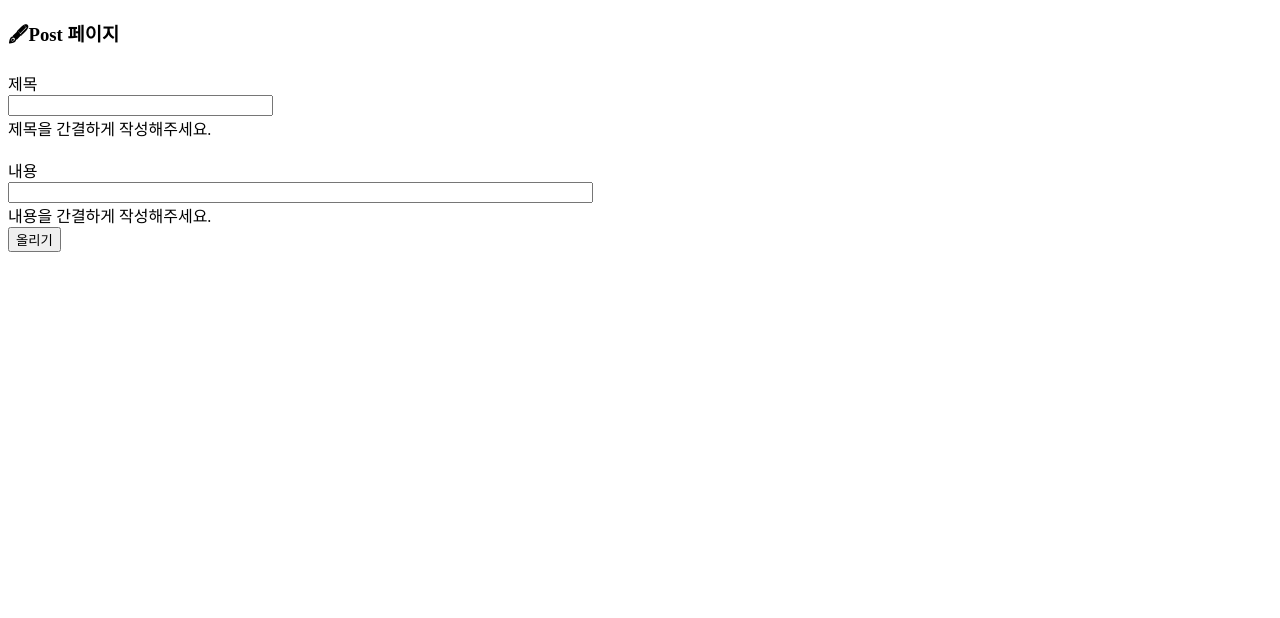
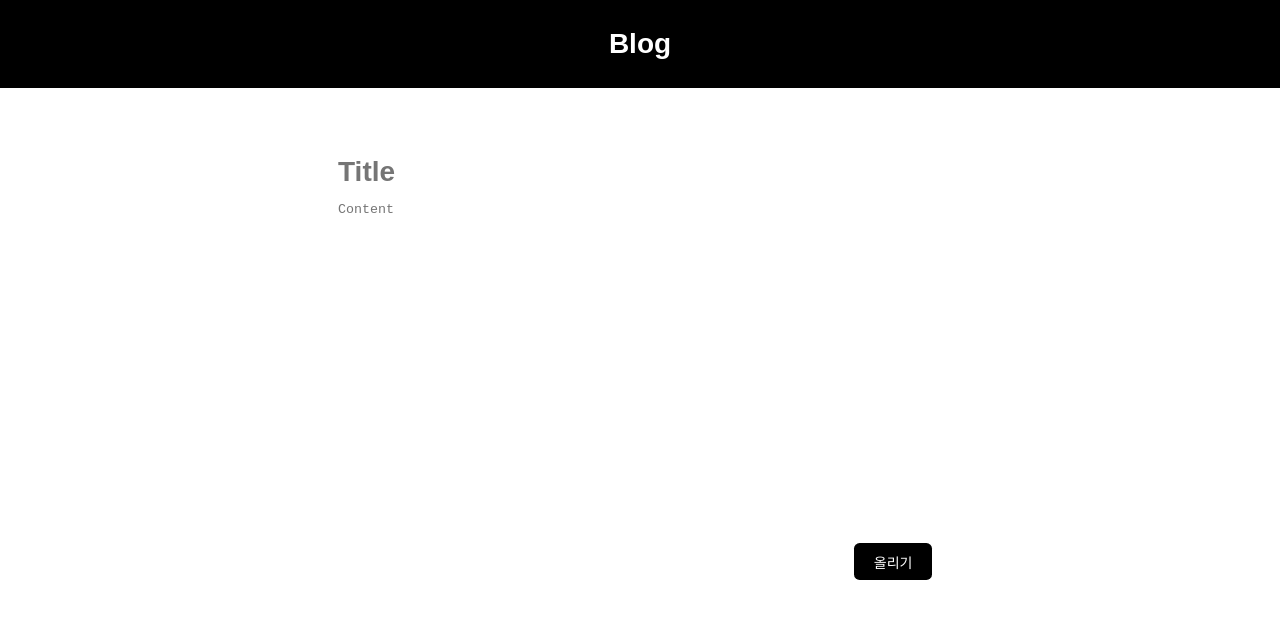
Before and after one commit to HarryA123/React-ToyProjects, a React (Create React App) app in the folder blog/: page /post in a window 1280 px wide. Shown: the top 618 px of the page. Built offline with nearby package versions, Linux system fonts and the light colour scheme.

Commit message:
style: Add styled-components

```diff
--- a/blog/package.json
+++ b/blog/package.json
@@ -12,6 +12,7 @@
     "react-router-dom": "^6.3.0",
     "react-scripts": "5.0.1",
     "redux": "^4.2.0",
+    "styled-components": "^5.3.5",
     "web-vitals": "^2.1.4"
   },
   "scripts": {
--- a/blog/src/App.js
+++ b/blog/src/App.js
@@ -2,9 +2,12 @@ import { Routes, Route, BrowserRouter } from "react-router-dom";
 import Post from "./pages/Post";
 import Main from "./pages/Main";
 import Posting from "./pages/Posting";
+import GlobalStyle from "./components/GlobalStyle";
 
 function App() {
   return (
+    <>
+      <GlobalStyle/>
       <BrowserRouter>
         <Routes>
           <Route path="/" element={<Main />}></Route>
@@ -12,6 +15,7 @@ function App() {
           <Route path="/:index" element={<Posting />}></Route>
         </Routes>
       </BrowserRouter>
+    </>
   );
 }
 
--- a/blog/src/components/CreateForm.js
+++ b/blog/src/components/CreateForm.js
@@ -1,9 +1,46 @@
-import { Link } from "react-router-dom";
 import { useState, useRef } from "react";
-import { useDispatch } from "react-redux";
+import styled from "styled-components";
+import Button from "./buttons/Button";
+
+const ContainerStyle = styled.div`
+  height: 30em;
+  /* border: 2px solid gray; */
+  border-radius: 1em;
+  padding: 1em;
+  margin: 8em 20em 0;
+  position: relative;
+`;
+
+const InputStyle = styled.input`
+  margin: 0.4em auto;
+  width: 100%;
+  border: none;
+  font-size: 28px;
+  ::placeholder {
+    font-weight: bolder;
+  }
+  &:focus {
+    outline: none;
+  }
+  &:focus::placeholder {
+    color: transparent;
+  }
+`;
+
+const TextAreaStyle = styled.textarea`
+  width: 100%;
+  height: 20em;
+  border: none;
+  resize: none;
+  &:focus {
+    outline: none;
+  }
+  &:focus::placeholder {
+    color: transparent;
+  }
+`;
 
 const CreateForm = () => {
-  const dispatch = useDispatch();
   const [titleInput, setTitleInput] = useState("");
   const [contentInput, setContentInput] = useState("");
   const titleInValid = titleInput.length > 0 && titleInput.length < 30;
@@ -17,61 +54,39 @@ const CreateForm = () => {
   const contentChange = (event) => {
     setContentInput(event.target.value);
   };
-  const publishBtn = (event) => {
-    if (!titleInValid) {
-      titleRef.current.focus();
-      event.preventDefault();
-    } else if (!contentInValid) {
-      contentRef.current.focus();
-      event.preventDefault();
-    } else {
-      dispatch({
-        type: "POST_SUCCESS",
-        payload: {
-          title: titleInput,
-          content: contentInput,
-        },
-      });
-    }
-  };
+
   return (
-    <>
+    <ContainerStyle>
       <form>
-        <div>
-          <label htmlFor="Title">제목</label>
-          <br />
-          <input
+        <InputStyle
+          placeholder="Title"
           id="Title"
           ref={titleRef}
           value={titleInput}
           onChange={titleChange}
           type="text"
-            size={30}
         />
-          <br />
-          {!titleInValid && "제목을 간결하게 작성해주세요."}
-        </div>
-        <br />
-        <div>
-          <label htmlFor="Content">내용</label>
-          <br />
-          <textarea
+        <TextAreaStyle
+          placeholder="Content"
           id="Content"
           ref={contentRef}
           value={contentInput}
           onChange={contentChange}
           type="text"
         />
-          <br />
-          {!contentInValid && "내용을 간결하게 작성해주세요."}
-        </div>
         <div>
-          <Link to="/">
-            <button onClick={publishBtn}>올리기</button>
-          </Link>
+          <Button
+            contentInValid={contentInValid}
+            titleInValid={titleInValid}
+            contentRef={contentRef}
+            titleRef={titleRef}
+            publish={"올리기"}
+            titleInput={titleInput}
+            contentInput={contentInput}
+          ></Button>
         </div>
       </form>
-    </>
+    </ContainerStyle>
   );
 };
 
--- a/blog/src/components/DetailForm.js
+++ b/blog/src/components/DetailForm.js
@@ -1,16 +1,64 @@
-import React from 'react'
 import { useSelector } from 'react-redux'
 import { useParams } from 'react-router-dom';
+import styled from 'styled-components';
 import Button from './buttons/Button';
+import { useState } from 'react';
 
-const DetailForm = () => {
+const ContainerStyle = styled.div`
+  border-radius: 1em;
+  padding: 1em;
+  margin: 8em 20em 0;
+  position: relative;
+`
+
+const TitleStyle = styled.h1`
+  margin: 0.4em auto;
+  width: 100%;
+  border: none;
+  font-size: 28px;
+`
+
+const ContentStyle = styled.p`
+  width: auto;
+  height: 20em;
+  border: none;
+  margin: 2em auto;
+  overflow-wrap: break-word;
+`
+
+const ButtonStyle = styled.button`
+  padding: 0;
+  border: none;
+  border-radius: 0.4em;
+  background-color: black;
+  color: white;
+  cursor: pointer;
+  position: absolute;
+  right: 8em;
+  bottom: 2em;
+  font-size: 14px;
+  width: 67px;
+  height: 36px;
+`;
+
+const DetailForm = (props) => {
   const state = useSelector(state=>state.posting);
   const params = useParams();
+  const [modifyDisplay, setModifyDisplay] = useState('')
+
+  const onClick =()=>{
+    props.setAllForm(false)
+    setModifyDisplay('none')
+    return
+  }
   return (
     <>
-      <h3>{state[params.index].title}</h3>
-      <p>{state[params.index].content}</p>
-      <Button delete={'삭제'}/>
+      <ContainerStyle>
+        <TitleStyle>{state[params.index].title}</TitleStyle>
+        <ContentStyle>{state[params.index].content}</ContentStyle>
+        <Button delete={'삭제'}/>
+        <ButtonStyle style={{display:modifyDisplay}} onClick={onClick}>수정</ButtonStyle>
+      </ContainerStyle>
     </>
   )
 }
--- a/blog/src/components/EditForm.js
+++ b/blog/src/components/EditForm.js
@@ -1,32 +1,57 @@
-import { Link, useParams } from "react-router-dom";
+import { useParams } from "react-router-dom";
 import { useState } from "react";
-import { useDispatch, useSelector } from "react-redux";
+import { useSelector } from "react-redux";
+import styled from "styled-components";
+import Button from "./buttons/Button";
+
+const Container = styled.div`
+  height: 30em;
+  border-radius: 1em;
+  padding: 1em;
+  margin: 8em 20em 0;
+  position: relative;
+`
+
+const InputStyle = styled.input`
+  margin: 0.4em auto;
+  width: 100%;
+  border: none;
+  font-size: 28px;
+  ::placeholder{
+    font-weight: bolder;
+  }
+  &:focus{
+    outline: none;
+  }
+  &:focus::placeholder{
+    color: transparent;
+  }
+`
+
+const TextAreaStyle = styled.textarea`
+  width: 100%;
+  height: 20em;
+  border: none;
+  resize: none;
+  &:focus{
+    outline: none;
+  }
+  &:focus::placeholder{
+    color: transparent;
+  }
+`
 
 const EditForm = () => {
-  const dispatch = useDispatch();
   const state = useSelector((state) => state.posting);
   const params = useParams();
   const [titleInput, setTitleInput] = useState(state[params.index].title);
   const [contentInput, setContentInput] = useState(state[params.index].content);
 
-  const publishBtn = () => {
-    return dispatch({
-      type: "POST_EDIT_SUCCESS",
-      payload: {
-        index: params.index,
-        title: titleInput,
-        content: contentInput,
-      },
-    });
-  };
-
   return (
     <>
-      <form>
+    <Container>
         <div>
-          <label htmlFor="Title">Title</label>
-          <br />
-          <input
+          <InputStyle
             id="Title"
             value={titleInput}
             onChange={(event) => {
@@ -34,13 +59,9 @@ const EditForm = () => {
             }}
             type="text"
           />
-          <br />
         </div>
-        <br />
         <div>
-          <label htmlFor="Content">Content</label>
-          <br />
-          <textarea
+          <TextAreaStyle
             id="Content"
             value={contentInput}
             onChange={(event) => {
@@ -48,14 +69,9 @@ const EditForm = () => {
             }}
             type="text"
           />
-          <br />
         </div>
-        <div>
-          <Link to="/">
-            <button onClick={publishBtn}>Modify</button>
-          </Link>
-        </div>
-      </form>
+          <Button titleInput={titleInput} contentInput={contentInput}  modified={'수정완료'}></Button>
+      </Container>
     </>
   );
 };
--- /dev/null
+++ b/blog/src/components/GlobalStyle.js
@@ -0,0 +1,19 @@
+import { createGlobalStyle } from "styled-components";
+
+const GlobalStyle = createGlobalStyle`
+  *, *::before, *::after {
+    box-sizing: border-box;
+  }
+  body {
+    font-family: "Arial", sans-serif;
+    margin: 0;
+    padding: 0;
+    border: 0;
+  }
+  a{
+    color: inherit;
+    text-decoration: none;
+  }
+`;
+
+export default GlobalStyle;
--- /dev/null
+++ b/blog/src/components/Nav.js
@@ -0,0 +1,24 @@
+import React from 'react'
+import styled from 'styled-components'
+import { Link } from 'react-router-dom'
+
+const LinkS = styled(Link)`
+  padding: 1em;
+  position: fixed;
+  top: 0;
+  width: 100%;
+  color: white;
+  text-align: center;
+  background-color: black;
+  font-weight: bold;
+  font-size: 28px;
+`
+
+const Nav = () => {
+  return (
+    <LinkS to = '/'>Blog</LinkS>
+
+  )
+}
+
+export default Nav
--- a/blog/src/components/buttons/Button.js
+++ b/blog/src/components/buttons/Button.js
@@ -1,6 +1,19 @@
 import React from "react";
 import { useSelector, useDispatch } from "react-redux";
 import { useParams, Link } from "react-router-dom";
+import styled from "styled-components";
+
+const ButtonStyle = styled(Link)`
+  padding: 0.6em 1.4em;
+  border-radius: 0.4em;
+  background-color: black;
+  color: white;
+  cursor: pointer;
+  position: absolute;
+  right: 2em;
+  bottom: 2em;
+  font-size: 14px;
+`;
 
 const Button = (props) => {
   const dispatch = useDispatch();
@@ -9,8 +22,8 @@ const Button = (props) => {
 
   if (props.delete === "삭제") {
     return (
-      <Link to={"/"}>
-        <button
+      <ButtonStyle
+        to="/"
         onClick={() => {
           window.alert("삭제되었습니다.");
           return dispatch({
@@ -20,8 +33,49 @@ const Button = (props) => {
         }}
       >
         {props.delete}
-        </button>
-      </Link>
+      </ButtonStyle>
+    );
+  } else if (props.write === "글쓰기") {
+    return <ButtonStyle to="/post">{props.write}</ButtonStyle>;
+  } else if (props.publish === "올리기") {
+    const publishBtn = (event) => {
+      if (!props.titleInValid) {
+        props.titleRef.current.focus();
+        event.preventDefault();
+      } else if (!props.contentInValid) {
+        props.contentRef.current.focus();
+        event.preventDefault();
+      } else {
+        dispatch({
+          type: "POST_SUCCESS",
+          payload: {
+            title: props.titleInput,
+            content: props.contentInput,
+          },
+        });
+      }
+    };
+    return (
+      <ButtonStyle onClick={publishBtn} to="/">
+        {props.publish}
+      </ButtonStyle>
+    );
+  } else if (props.modified === "수정완료") {
+    const publishBtn = () => {
+      return dispatch({
+        type: "POST_EDIT_SUCCESS",
+        payload: {
+          index: params.index,
+          title: props.titleInput,
+          content: props.contentInput,
+        },
+      });
+    };
+
+    return (
+      <ButtonStyle to='/' onClick={publishBtn}>
+        {props.modified}
+      </ButtonStyle>
     );
   }
 };
--- a/blog/src/pages/Main.js
+++ b/blog/src/pages/Main.js
@@ -1,23 +1,58 @@
 import { Link } from "react-router-dom";
 import { useSelector } from "react-redux";
+import styled from "styled-components";
+import Nav from "../components/Nav";
+import Button from "../components/buttons/Button";
+
+const ContainerStyle = styled.div`
+  border-radius: 1em;
+  padding: 1em;
+  margin: 8em 20em 0;
+  position: relative;
+  height: 26em;
+`
+
+const ListContainerStyle = styled.div`
+  border-radius: 1em;
+  padding: 1em;
+  height: 24em;
+`
+
+const UlStyle = styled.ul`
+  padding: 0;
+`
+
+const ListStyle = styled(Link)`
+  color: black;
+  list-Style:none;
+  font-size: 20px;
+  padding: 0.4em 1em;
+  font-weight: bold;
+  display: block;
+  li {
+    text-decoration: none;
+  }
+`
 
 const Main = () => {
   const state = useSelector(state => state.posting);
+  const showList = state.length;
+
   return (
     <>
-      <h1>🧁Blog🍹</h1>
-      <h3>Main 페이지</h3>
-      <Link to="/post"><button>글쓰기</button></Link>
-      <br />
-      <br />
-      <ul>
-        {state.map((item,index)=>{
-          const {title} = item;
-          return <Link to={`/${index}`} key={index}><li>{title}
-          </li></Link>
-        })}
-      </ul>
-      <br />
+      <Nav/>
+      <ContainerStyle>
+        {!showList ? <ListContainerStyle>게시글이 없습니다.</ListContainerStyle> : <ListContainerStyle>
+          <UlStyle>
+            {state.map((item,index)=>{
+              const {title} = item;
+              return <ListStyle to={`/${index}`} key={index}>{title}
+              </ListStyle>
+            })}
+          </UlStyle>
+        </ListContainerStyle>}
+        <Button write={'글쓰기'}/>
+      </ContainerStyle>
     </>
   );
 };
--- a/blog/src/pages/Post.js
+++ b/blog/src/pages/Post.js
@@ -1,78 +1,10 @@
-import { Link } from "react-router-dom";
-import { useState, useRef } from "react";
-import { useDispatch } from "react-redux";
+import CreateForm from "../components/CreateForm";
+import Nav from "../components/Nav";
 
-const Post = () => {
-  const dispatch = useDispatch();
-  const [titleInput, setTitleInput] = useState("");
-  const [contentInput, setContentInput] = useState("");
-  const titleInValid = titleInput.length > 4 && titleInput.length < 30;
-  const contentInValid = contentInput.length > 30;
-  const titleRef = useRef(null);
-  const contentRef = useRef(null);
-
-  const titleChange = (event) => {
-    setTitleInput(event.target.value);
-  };
-  const contentChange = (event) => {
-    setContentInput(event.target.value);
-  };
-  const publishBtn = (event) => {
-    if (!titleInValid) {
-      titleRef.current.focus();
-      event.preventDefault();
-    } else if (!contentInValid) {
-      contentRef.current.focus();
-      event.preventDefault();
-    } else {
-      dispatch({
-        type: "POST_SUCCESS",
-        payload: { title: titleInput, content: contentInput },
-      });
-    }
-  };
-
-  return (
+const Post = () =>
     <>
-      <h3>🖋Post 페이지</h3>
-      <form>
-        <div>
-          <label htmlFor="Title">제목</label>
-          <br />
-          <input
-            id="Title"
-            ref={titleRef}
-            value={titleInput}
-            onChange={titleChange}
-            type="text"
-            size={30}
-          />
-          <br />
-          {!titleInValid && "제목을 간결하게 작성해주세요."}
-        </div>
-        <br />
-        <div>
-          <label htmlFor="Content">내용</label>
-          <br />
-          <input
-            id="Content"
-            ref={contentRef}
-            value={contentInput}
-            onChange={contentChange}
-            type="text"
-            size={70}
-          />
-          <br />
-          {!contentInValid && "내용을 간결하게 작성해주세요."}
-        </div>
-        <div>
-          <Link to="/">
-            <button onClick={publishBtn}>올리기</button>
-          </Link>
-        </div>
-      </form>
+      <Nav/>
+      <CreateForm/>
     </>
-  );
-};
 
 export default Post;
```
Also changed, not shown: blog/src/components/Detail.js (+2 -12 lines), blog/src/pages/Posting.js (+4 -9 lines), 1 other file (tests, documents, lock files or other folders). Lines whose indentation alone changed are shown as unchanged.
